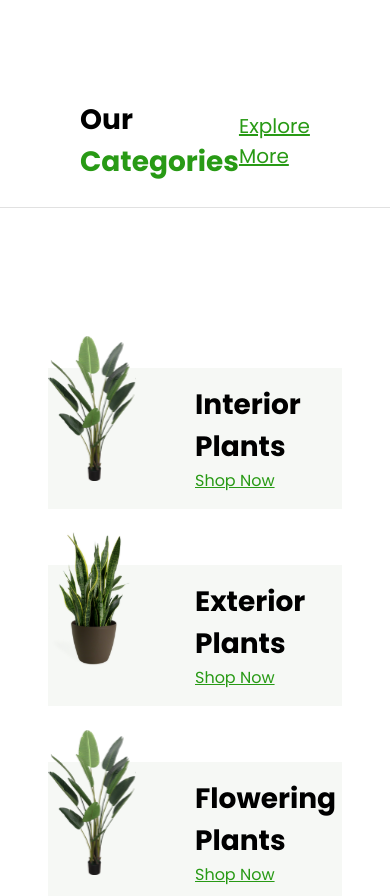
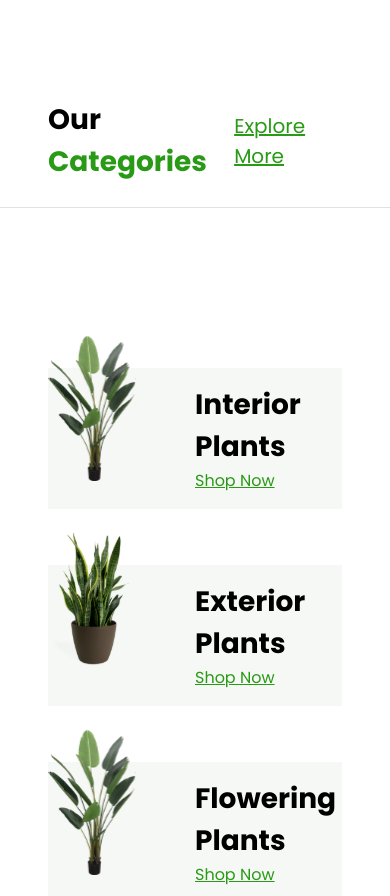
Before and after one commit to demi05/PlantsRUs, a React (Create React App) app: page / in a window 390 px wide. Shown: the part 1254-2150 px from the top of the page. Built offline with nearby package versions, Linux system fonts and the light colour scheme.

Commit message:
corrected categories and arrivals header

```diff
--- a/src/index.css
+++ b/src/index.css
@@ -147,7 +147,6 @@ nav .nav-icon {
   display: flex;
   align-items: center;
   justify-content: center;
-  padding-bottom: 1.5em;
   margin-bottom: 6em;
 }
 .categories-header {
@@ -506,6 +505,7 @@ nav .nav-icon {
   }
   .categories-header {
     margin-bottom: 10em;
+    padding: 0 3em 1.5em 3em;
   }
   .categories-header h2,
   .arrivals-header h2,
@@ -524,6 +524,9 @@ nav .nav-icon {
     bottom: 15%;
     left: 0;
     width: 30%;
+  }
+  .arrivals-div {
+    padding-top: 4em;
   }
   .arrivals-main {
     gap: 2em;
```
